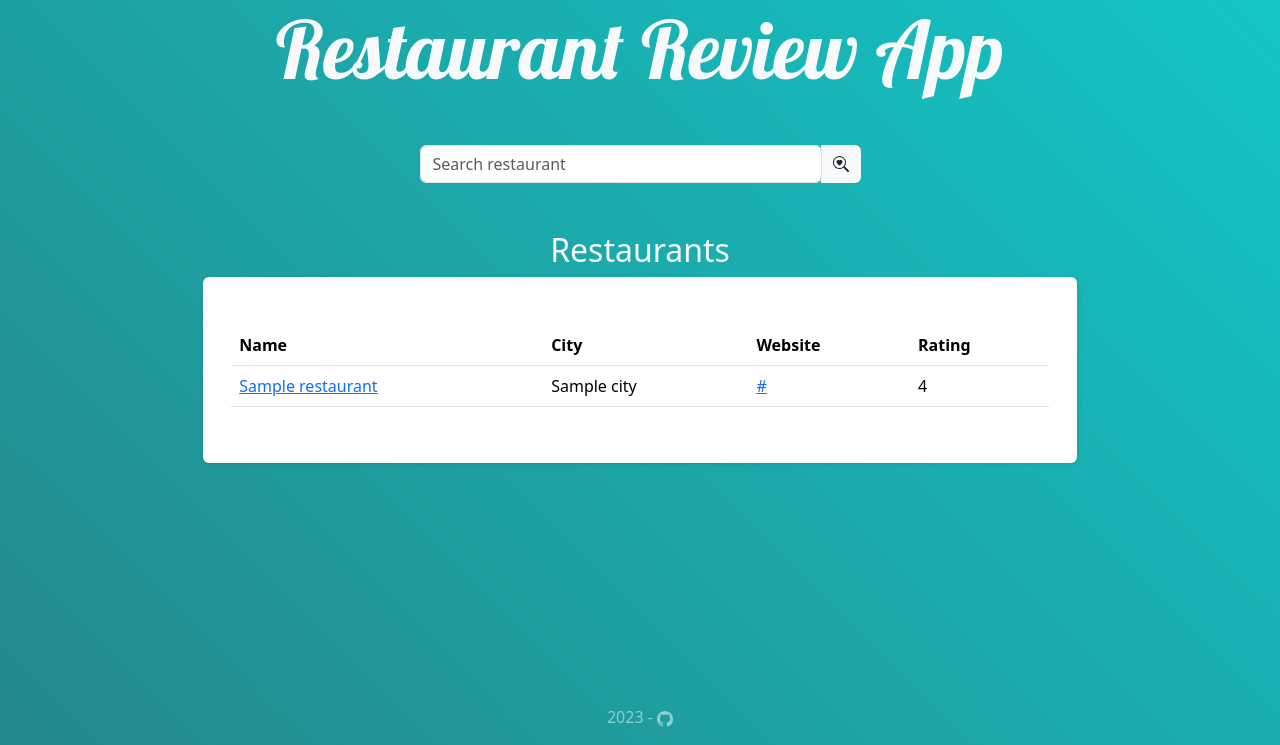
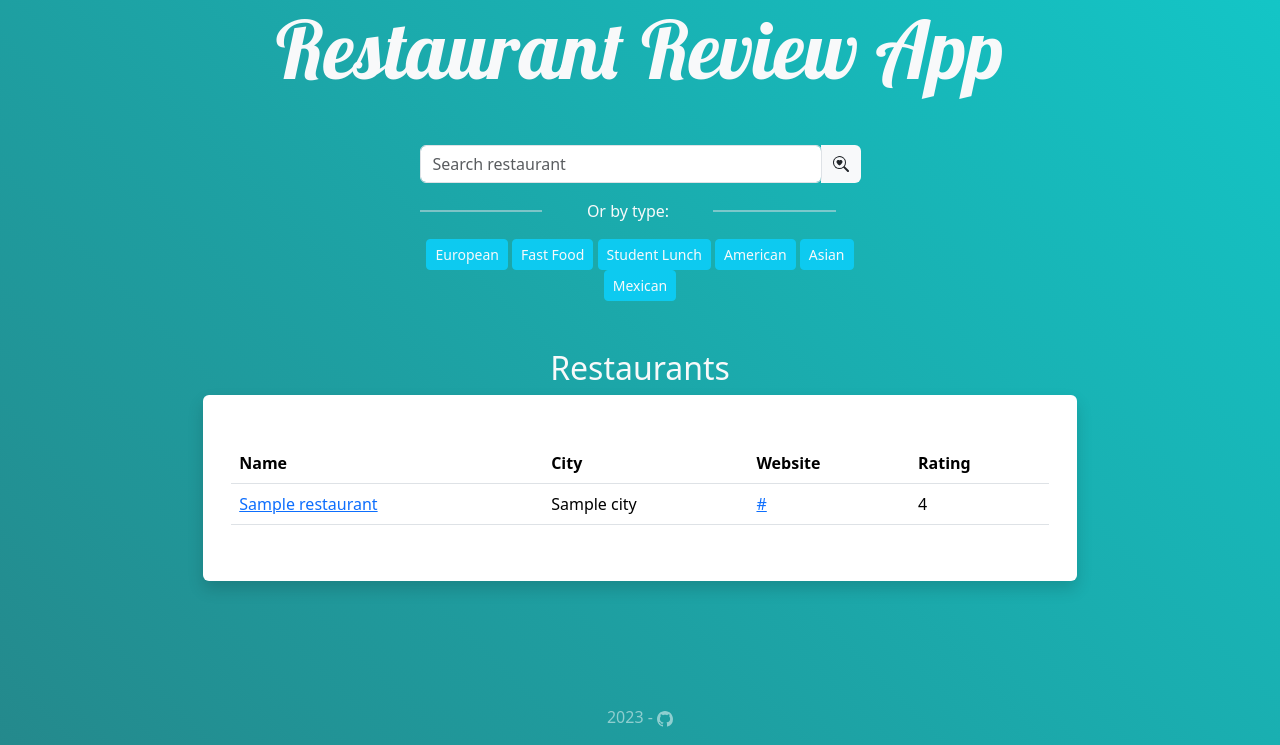
Before and after one commit to rauhja/restaurant-review-app, a Flask app: template templates/restaurants.html in a window 1280 px wide. Shown: the part 55-800 px from the top of the page. Run offline with Flask 3, Linux system fonts and the light colour scheme; the visitor is signed in with stand-in values (Sample User, id 1); the template is opened without the code that fills it: most values are stand-ins (such as "Sample title", 1, 10 or a date in 2020); parts of the project's set-up code (start-up, migrations or seed data) failed here and were passed over.

Commit message:
Add search by tag feature

```diff
--- a/restaurants.py
+++ b/restaurants.py
@@ -42,6 +42,11 @@ def search(query):
     result = db.session.execute(sql, {"query":"%" + query + "%"})
     return result.fetchall()
 
+def searchbytag(query):
+    sql = "SELECT r.id, r.name, r.city, r.website, AVG(rv.rating)::numeric(10,2) AS avg_rating FROM restaurants r LEFT JOIN reviews rv ON rv.restaurant_id = r.id, tags t, restaurant_tags rt WHERE r.id=rt.restaurant_id AND t.id=rt.tag_id AND t.name LIKE :query GROUP BY r.id, r.name ORDER BY avg_rating DESC NULLS LAST"
+    result = db.session.execute(sql, {"query":"%" + query + "%"})
+    return result.fetchall()
+
 def listall():
     sql = "SELECT r.id, r.name, r.city, r.website, AVG(rv.rating)::numeric(10,2) AS avg_rating FROM restaurants r LEFT JOIN reviews rv ON rv.restaurant_id = r.id GROUP BY r.id, r.name ORDER BY avg_rating DESC NULLS LAST"
     result = db.session.execute(sql)
--- a/routes.py
+++ b/routes.py
@@ -67,7 +67,7 @@ def addrestaurant():
         if restaurants.add(name, address, postnumber, city, latitude, longitude, website):
             for tag in restaurant_tags:
                 id = restaurants.getid(name)
-                tags.addtag(id[0], tag)
+                tags.addtagtorestaurant(id[0], tag)
             return redirect("/restaurants")
         else:
             flash("Error")
@@ -121,3 +121,7 @@ def deletereview(id, restaurant_id):
 @app.route("/result")
 def result():
     return render_template("restaurants.html", restaurants=restaurants.search(request.args["query"]))
+
+@app.route("/searchbytag")
+def searchbytag():
+    return render_template("restaurants.html", restaurants=restaurants.searchbytag(request.args["type"]))
--- a/tags.py
+++ b/tags.py
@@ -10,9 +10,8 @@ def getrestauranttag(id):
     result = db.session.execute(sql, {"id":id})
     return result.fetchall()
 
-def addtag(id, tag):
+def addtagtorestaurant(id, tag):
     try:
-        print("id: " + str(id))
         sql = "INSERT INTO restaurant_tags (restaurant_id, tag_id) VALUES (:restaurant_id, :tag_id)"
         db.session.execute(sql, {"restaurant_id":id, "tag_id":tag})
         db.session.commit()
--- a/templates/login.html
+++ b/templates/login.html
@@ -1,7 +1,7 @@
 {% extends "base.html" %}
 {% block content %}
 <div class="login-clean">
-    <form method="post" action="/login">
+    <form class="shadow" method="post" action="/login">
         <h2 class="sr-only">Login</h2>
         {% with messages = get_flashed_messages() %}
         {% if messages %}
--- a/templates/newrestaurant.html
+++ b/templates/newrestaurant.html
@@ -2,7 +2,7 @@
 {% block content %}
 <div class="newrest-clean">
   <h2 class="text-light">Add Restaurant</h2>
-    <form class="row g-3" method="post" action="/newrestaurant">
+    <form class="row g-3 shadow" method="post" action="/newrestaurant">
         {% with messages = get_flashed_messages() %}
         {% if messages %}
             <div class="alert alert-danger" role="alert">
--- a/templates/restaurants.html
+++ b/templates/restaurants.html
@@ -14,11 +14,32 @@
                         </svg>
                     </span>
                 </div>
+                <div class="row">
+                    <div class="row d-flex align-items-center">
+                        <div class="col-4">
+                            <hr class="border opacity-50">
+                        </div>
+                        <div class="col-4">
+                            <p class="text-light mt-3"> Or by type:</p>
+                        </div>
+                        <div class="col-4">
+                            <hr class="border opacity-50">
+                        </div>
+                    </div>
+                    <div class="col">
+                        <a href="{{url_for('searchbytag', type='European')}}" class="btn btn-info btn-sm text-light">European</a>
+                        <a href="{{url_for('searchbytag', type='Fast Food')}}" class="btn btn-info btn-sm text-light">Fast Food</a>
+                        <a href="{{url_for('searchbytag', type='Student Lunch')}}" class="btn btn-info btn-sm text-light">Student Lunch</a>
+                        <a href="{{url_for('searchbytag', type='American')}}" class="btn btn-info btn-sm text-light">American</a>
+                        <a href="{{url_for('searchbytag', type='Asian')}}" class="btn btn-info btn-sm text-light">Asian</a>
+                        <a href="{{url_for('searchbytag', type='Mexican')}}" class="btn btn-info btn-sm text-light">Mexican</a>
+                    </div>
+                </div>
             </form>
         </div>
     </div>
     <h2 class="text-light mt-5">Restaurants</h2>
-    <div class="rest-list">
+    <div class="rest-list shadow">
         <div class="row">
             <table class="table table-hover mt-2">
                 <thead>
--- a/templates/signup.html
+++ b/templates/signup.html
@@ -1,7 +1,7 @@
 {% extends "base.html" %}
 {% block content %}
 <div class="login-clean">
-    <form method="post" action="/signup">
+    <form class="shadow" method="post" action="/signup">
         <h2 class="sr-only">Sign Up</h2>
         {% with messages = get_flashed_messages() %}
         {% if messages %}
```
